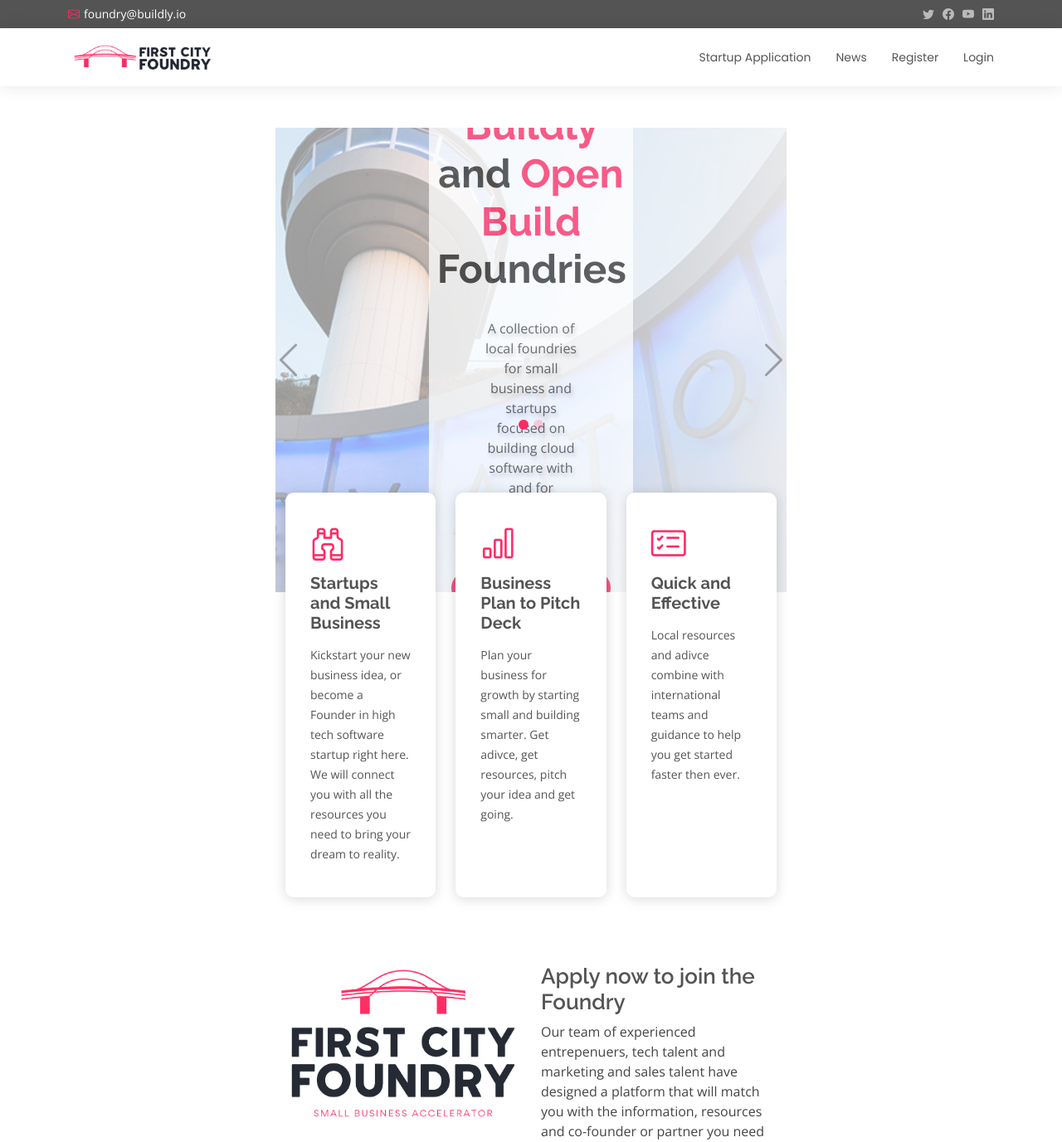
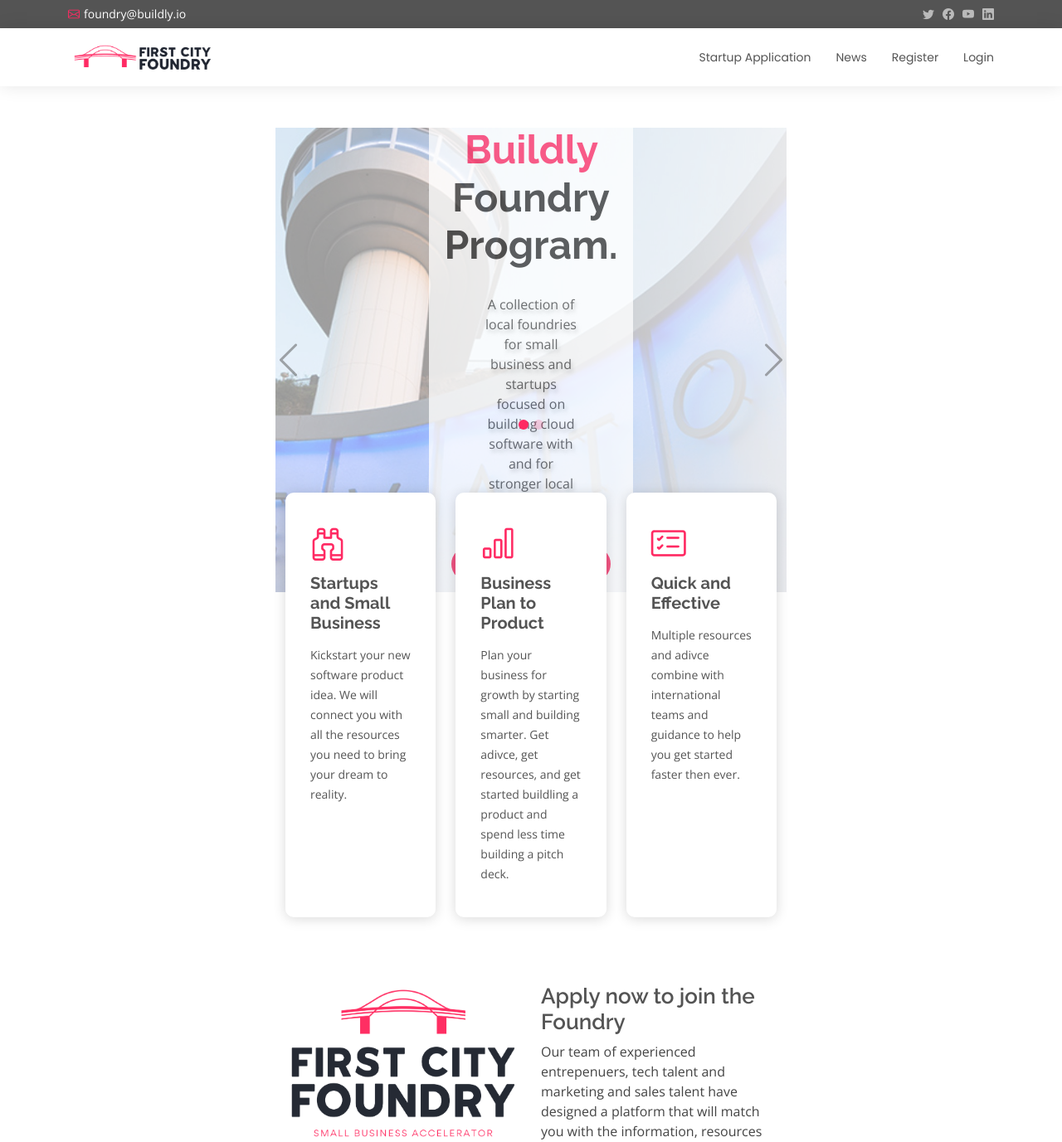
Before and after one commit to open-build/foundry, a Django app: template foundry/templates/home_page.html in a window 1280 px wide. Shown: the top 1377 px of the page at 83% size. Run offline with Django 4.2, Linux system fonts and the light colour scheme; the template is opened without the code that fills it, so the values that code supplies are empty; some libraries are stand-ins or nearby versions.

Commit message:
update messaging

```diff
--- a/foundry/templates/startup_application.html
+++ b/foundry/templates/startup_application.html
@@ -11,12 +11,12 @@
   </header>
   <form method="post">
     <br/>
-    <p>If your interested in joing the First City Foundry program, please fill out the form below and a partner will get back to you with more information on how to get started:</p>
+    <p>If your interested in joing the <a href="https://www.buildly.io/foundry">Buildly</a> and First City Foundry program, please fill out the form below and a partner will get back to you with more information on how to get started:</p>
     <div class="row align-items-center">
             <h2>Join the First City Foundry and Buildly Partner Network</h2>
             <ul class="list-unstyled">
-            <li><i class="bi bi-check2 text-warning"></i> Startups, Small Business, Mid-Size Coporations all out Welcome</li>
-            <li><i class="bi bi-check2 text-warning"></i> Partner with Investors, Marketing Firms, CFO agencies or Developers and more</li>
+            <li><i class="bi bi-check2 text-warning"></i> Startups, Small Business, Mid-Size Coporations all are Welcome</li>
+            <li><i class="bi bi-check2 text-warning"></i> Partner with Developers, Investors, Marketing Firms, CFO agencies and more</li>
             <li><i class="bi bi-check2 text-warning"></i> Get Accepted and Start Buildling and Callborating with Other Founders Right Away!</li>
             </ul>
 
--- a/foundry/templates/welcome_page.html
+++ b/foundry/templates/welcome_page.html
@@ -11,7 +11,7 @@
           <div class="carousel-item active" data-bs-interval="4000" style="background-image: url({% static 'assets/img/slide/oc-elevator.jpeg' %})">
             <div class="carousel-container">
               <div class="carousel-content" style="background: #FFFFFF; padding: 10px; border-radius: 25px; opacity: 0.75; width: 40%">
-                <h2 class="animate__animated animate__fadeInDown">Welcome to the <span><a href="https://www.buildly.io">Buildly</a></span> and <span><a href="https://www.open.build">Open Build</a></span> Foundries</span></h2>
+                <h2 class="animate__animated animate__fadeInDown">Welcome to the <span><a href="https://www.buildly.io">Buildly</a></span> Foundry Program.</h2>
                 <p class="animate__animated animate__fadeInUp">
                  A collection of local foundries for small business and startups focused on building cloud software with and for stronger local communites.
                 </p>
@@ -26,8 +26,7 @@
               <div class="carousel-content" style="background: #FFFFFF; padding: 10px; border-radius: 25px; opacity: 0.75; width: 40%">
                 <h2 class="animate__animated animate__fadeInDown">First City <span>Foundry</span></h2>
                   <p class="animate__animated animate__fadeInUp">
-                    A startup and small business accelerator in Oregon City, First City Foundry is focused on helping local
-                    small business and tech startups from the Portland Oregon Metro Region.
+                    A startup and small business accelerator based in Oregon City, First City Foundry is focused on helping software startups and small business grow and thrive.
                   </p>
                   <a href="/register" class="btn-get-started animate__animated animate__fadeInUp">Join Now</a>
               </div>
@@ -60,16 +59,16 @@
               <i class="bi bi-binoculars"></i>
               <h3><a href="">Startups and Small Business</a></h3>
               <p>
-                Kickstart your new business idea, or become a Founder in high tech software startup right here.  We will connect you with all the resources you need to bring your dream to reality.
+                Kickstart your new software product idea.  We will connect you with all the resources you need to bring your dream to reality.
               </p>
             </div>
           </div>
           <div class="col-lg-4 mt-4 mt-lg-0">
             <div class="icon-box">
               <i class="bi bi-bar-chart"></i>
-              <h3><a href="">Business Plan to Pitch Deck</a></h3>
+              <h3><a href="">Business Plan to Product</a></h3>
               <p>
-                Plan your business for growth by starting small and building smarter.  Get adivce, get resources, pitch your idea and get going.
+                Plan your business for growth by starting small and building smarter.  Get adivce, get resources, and get started buildling a product and spend less time building a pitch deck.
               </p>
             </div>
           </div>
@@ -78,7 +77,7 @@
               <i class="bi bi-card-checklist"></i>
               <h3><a href="">Quick and Effective</a></h3>
               <p>
-                Local resources and adivce combine with international teams and guidance to help you get started faster then ever.
+                Multiple resources and adivce combine with international teams and guidance to help you get started faster then ever.
               </p>
             </div>
           </div>
```
